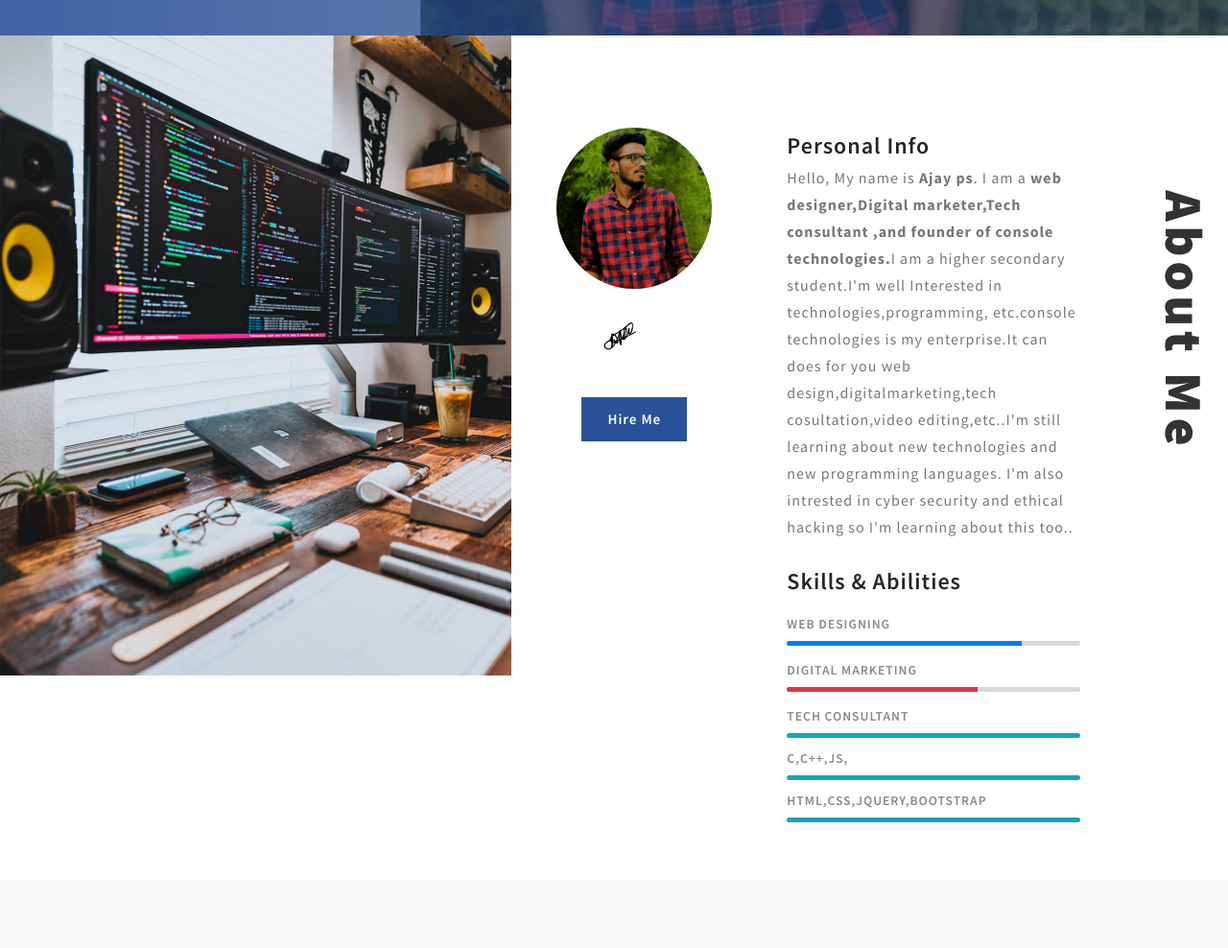
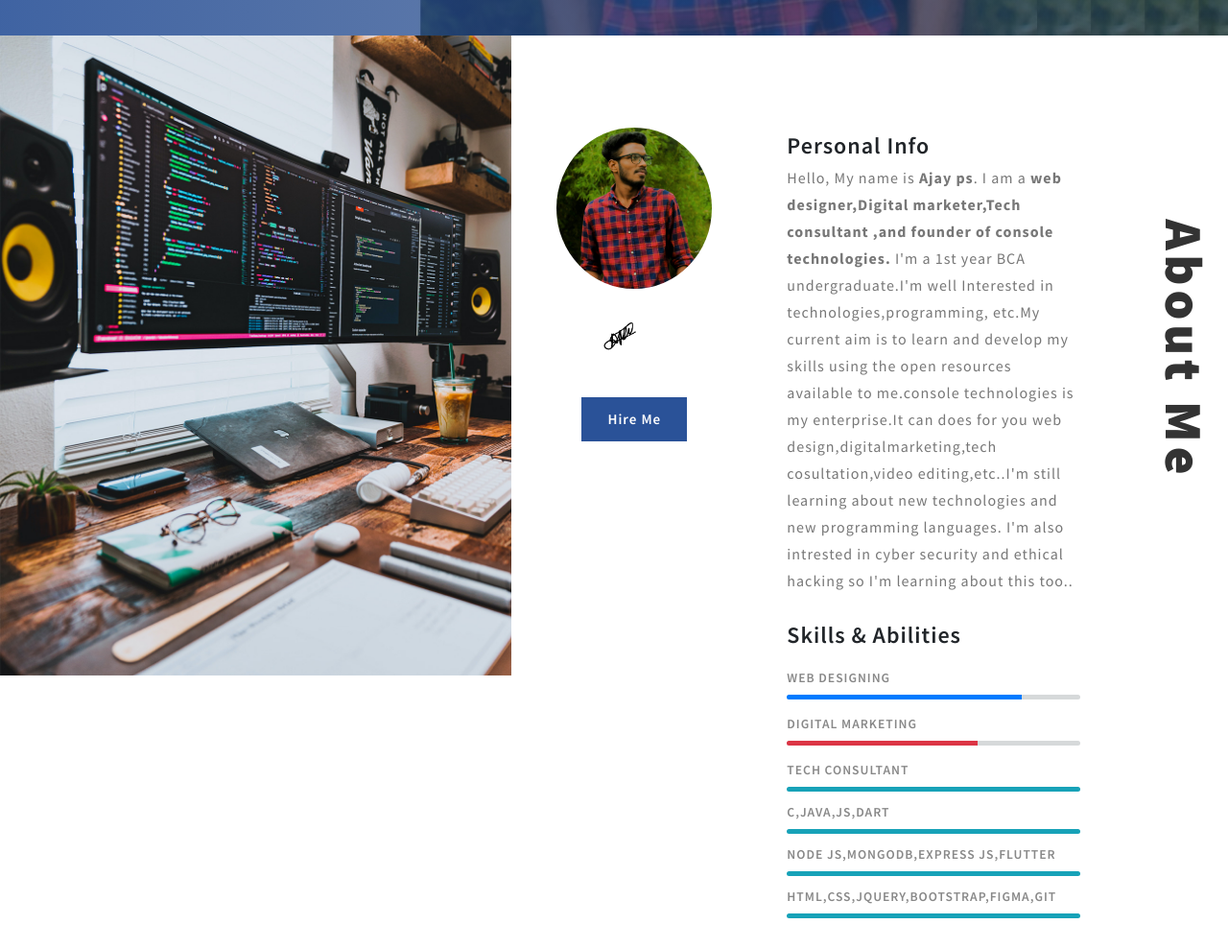
Before and after one commit to ajaypalamkunnel/Ajay-static-website, a plain HTML site: page index.html in a window 1280 px wide. Shown: the part 644-1632 px from the top of the page at 96% size. Drawn offline with Linux system fonts and the light colour scheme.

Commit message:
first change
about,skills... are changed.

```diff
--- a/index.html
+++ b/index.html
@@ -1,8 +1,8 @@
 <!--
-author: W3layouts
-author URL: http://w3layouts.com
-License: Creative Commons Attribution 3.0 Unported
-License URL: http://creativecommons.org/licenses/by/3.0/
+author: Ajay ps
+author URL: https://ajaypalamkunnel.github.io/Ajay-static-website/
+License:
+License URL: https://ajaypalamkunnel.github.io/Ajay-static-website/
 -->
 <!DOCTYPE html>
 <html lang="en">
@@ -11,8 +11,7 @@ License URL: http://creativecommons.org/licenses/by/3.0/
 <!-- for-mobile-apps -->
 <meta name="viewport" content="width=device-width, initial-scale=1">
 <meta http-equiv="Content-Type" content="text/html; charset=utf-8" />
-<meta name="keywords" content="Client Responsive web template, Bootstrap Web Templates, Flat Web Templates, Android Compatible web template,
-Smartphone Compatible web template, free webdesigns for Nokia, Samsung, LG, SonyEricsson, Motorola web design" />
+<meta name="keywords" content="Personal Website" />
 
     <script>
         addEventListener("load", function () {
@@ -111,8 +110,8 @@ Smartphone Compatible web template, free webdesigns for Nokia, Samsung, LG, Sony
 						<div class="col-sm-7 offset-lg-1">
 							<h4>Personal Info</h4>
 							<div class="para"><p>Hello, My name is <strong>Ajay ps</strong>. I am a  <strong>web designer,Digital marketer,Tech consultant
-								,and founder of console technologies.</strong>I am a higher secondary student.I'm well Interested in technologies,programming,
-								etc.console technologies is my enterprise.It can does for you web design,digitalmarketing,tech cosultation,video editing,etc..I'm still learning about new technologies and new programming languages. I'm also intrested in cyber security and ethical hacking so I'm learning about this too..
+								,and founder of console technologies.</strong> I'm a 1st year BCA undergraduate.I'm well Interested in technologies,programming,
+								etc.My current aim is to learn and develop my skills using the open resources available to me.console technologies is my enterprise.It can does for you web design,digitalmarketing,tech cosultation,video editing,etc..I'm still learning about new technologies and new programming languages. I'm also intrested in cyber security and ethical hacking so I'm learning about this too..
 							</p></div>
 							<h4 class="mt-4">Skills & Abilities</h4>
 							<div class="progress-one mt-3">
@@ -134,13 +133,19 @@ Smartphone Compatible web template, free webdesigns for Nokia, Samsung, LG, Sony
 								</div>
 							</div>
 							<div class="progress-one">
-								<h4 class="progress-tittle">c,c++,js,</h4>
+								<h4 class="progress-tittle">c,Java,js,Dart</h4>
 								<div class="progress">
 									<div class="progress-bar bg-info" role="progressbar" style="width: 100%" aria-valuenow="100" aria-valuemin="0" aria-valuemax="100"></div>
 								</div>
 							</div>
 							<div class="progress-one">
-								<h4 class="progress-tittle">HTML,css,jquery,Bootstrap</h4>
+								<h4 class="progress-tittle">Node js,MongoDB,Express js,Flutter</h4>
+								<div class="progress">
+									<div class="progress-bar bg-info" role="progressbar" style="width: 100%" aria-valuenow="100" aria-valuemin="0" aria-valuemax="100"></div>
+								</div>
+							</div>
+							<div class="progress-one">
+								<h4 class="progress-tittle">HTML,css,jquery,Bootstrap,Figma,Git</h4>
 								<div class="progress">
 									<div class="progress-bar bg-info" role="progressbar" style="width: 100%" aria-valuenow="100" aria-valuemin="0" aria-valuemax="100"></div>
 								</div>
```
